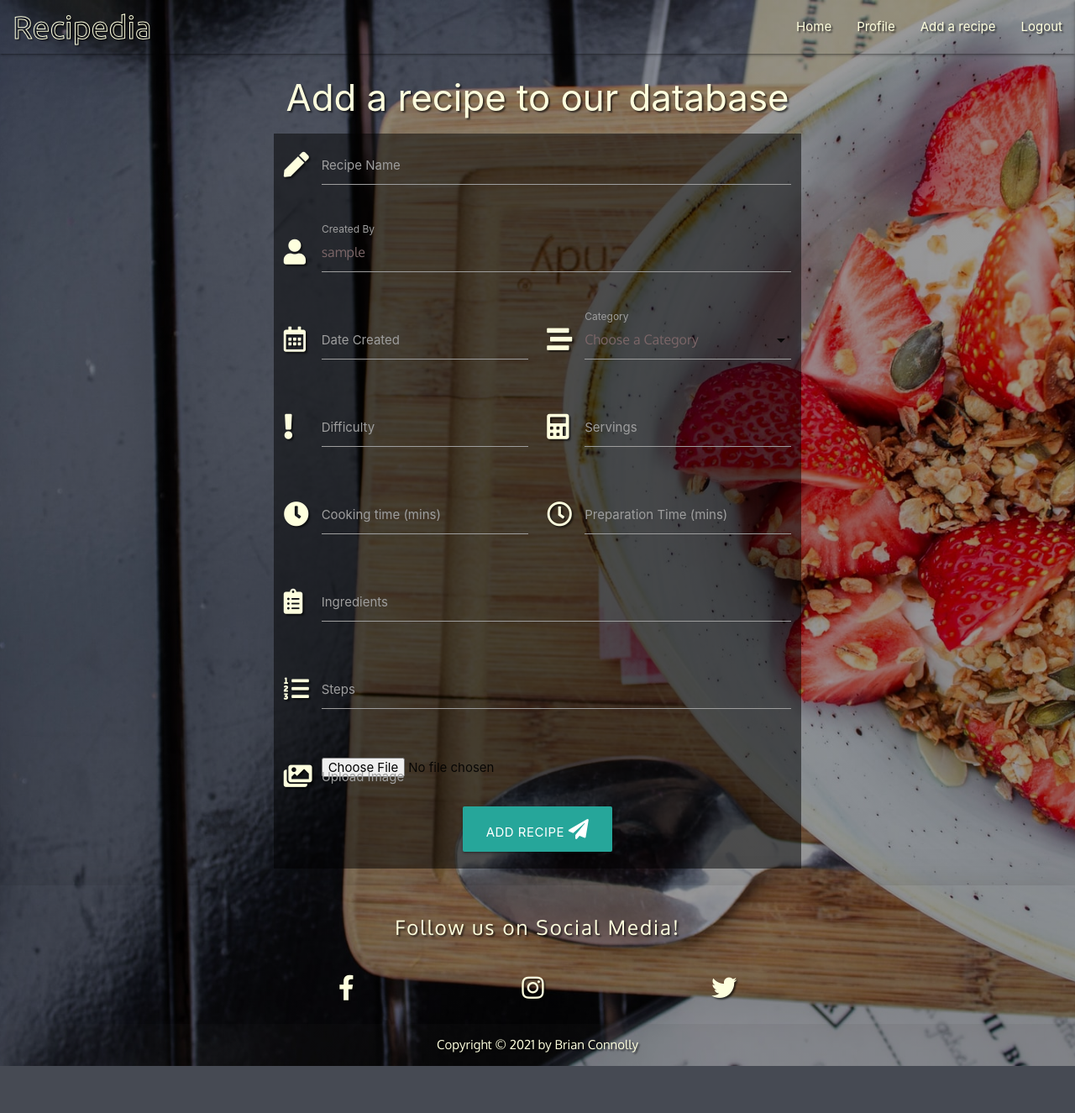
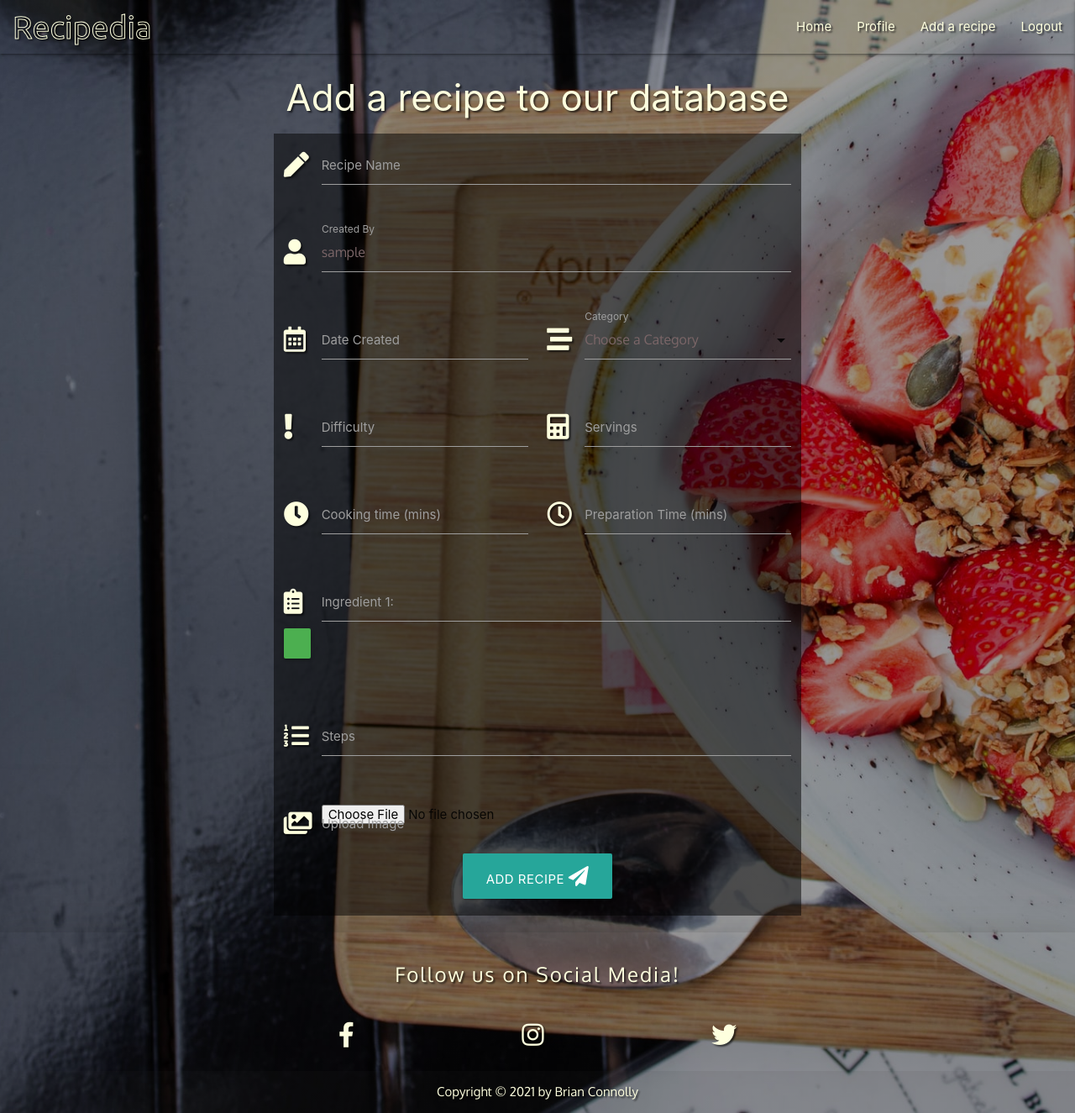
Before and after one commit to Brianconn71/ms3-recipedia, a Flask app: page /add_recipe in a window 1280 px wide. Shown: the whole page at 84% size. Before the commit the page ends 1269 px from the top, so only its background shows below. Run offline with Flask 2, Linux system fonts and the light colour scheme; the visitor is signed in with stand-in values (Sample User, id 1); a database or web service that is not in the repository returns one stand-in record (values such as "Sample title"); some libraries are stand-ins or nearby versions.

Commit message:
add: added a dynamic element to the form to allow for ingredients to be added to the backend array and allow a user to add ingredients more clearly on the frontend form

```diff
--- /dev/null
+++ b/static/js/add_recipe.js
@@ -0,0 +1,15 @@
+// got help and guidance on creating dynamic forms which I altered to suit my needs here: https://www.sanwebe.com/2013/03/addremove-input-fields-dynamically-with-jquery
+let ingred = 1;
+let max_ingred = 10
+
+$(".add_ingredient").click(function(e){
+    e.preventDefault();
+    if(ingred < max_ingred){
+        ingred ++;
+        $(".ingred_list").append(`
+        <div class="input-field col s12">
+        <i class="fas fa-clipboard-list prefix shadow-text recipedia-text"></i>
+        <input id="ingredients${ingred}" name="ingredients" minlength="2" maxlength="60" type="text" class="validate" required>
+        <label for="ingredients${ingred}">Ingredient ${ingred}:</label></div>`)
+    }
+})
--- a/templates/add_recipe.html
+++ b/templates/add_recipe.html
@@ -68,8 +68,12 @@
                         <i class="fas fa-clipboard-list prefix shadow-text recipedia-text"></i>
                         <input id="ingredients" name="ingredients" minlength="2" maxlength="60"
                         type="text" class="validate" required>
-                        <label for="ingredients">Ingredients</label>
+                        <label for="ingredients">Ingredient 1:</label>
+                        <a type="button" class="btn green add_ingredient"></a>
                     </div>
+                </div>
+                <div class="row ingred_list">
+
                 </div>
                 <div class="row">
                     <div class="input-field col s12">
--- a/templates/base.html
+++ b/templates/base.html
@@ -147,6 +147,7 @@
 <script src="https://cdnjs.cloudflare.com/ajax/libs/popper.js/1.16.1/umd/popper.min.js"></script>
 <script src="https://cdnjs.cloudflare.com/ajax/libs/materialize/1.0.0/js/materialize.min.js"></script>
 <script src="{{ url_for('static', filename='js/script.js') }}"></script>
+<script src="{{ url_for('static', filename='js/add_recipe.js') }}"></script>
 {% block scripts %}
 {% endblock %}
 </body>
```
